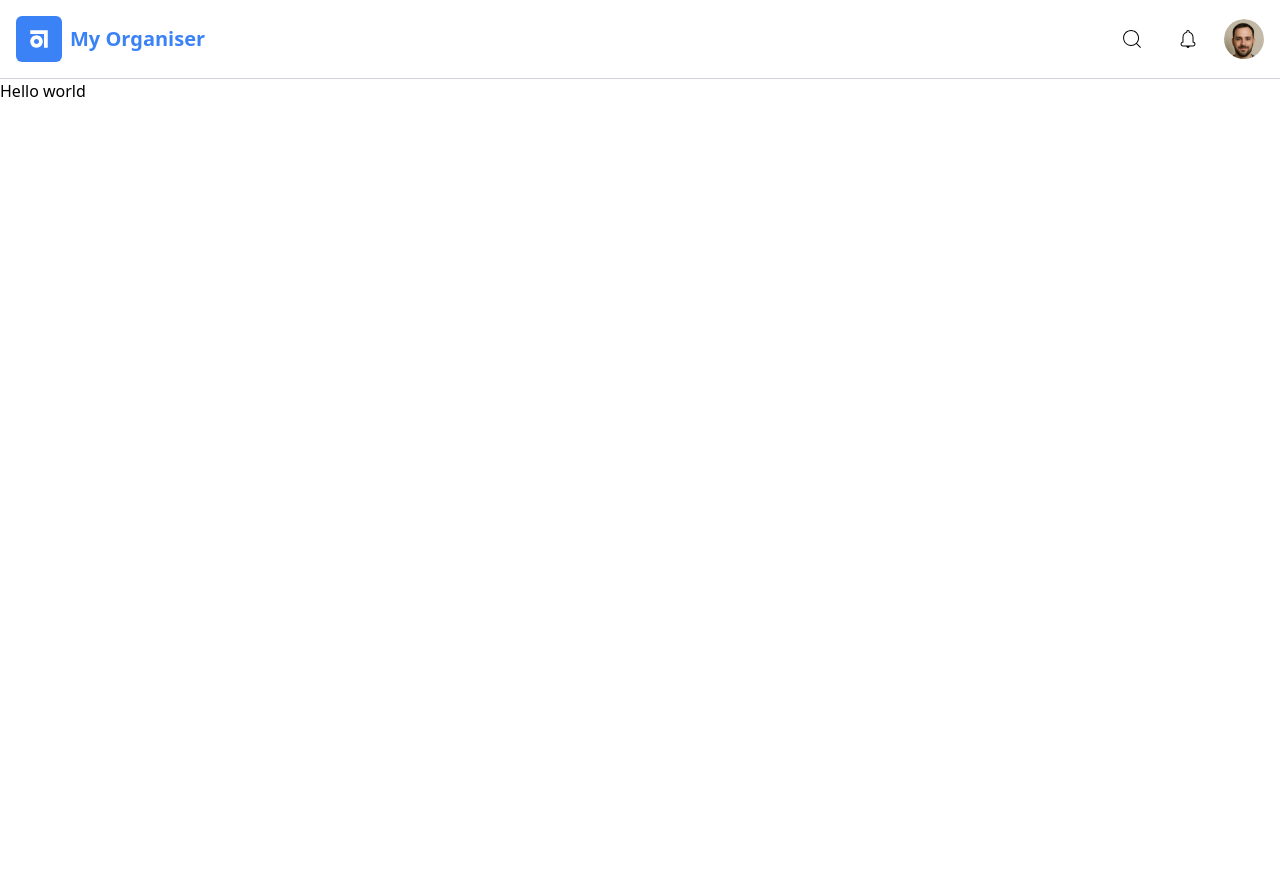
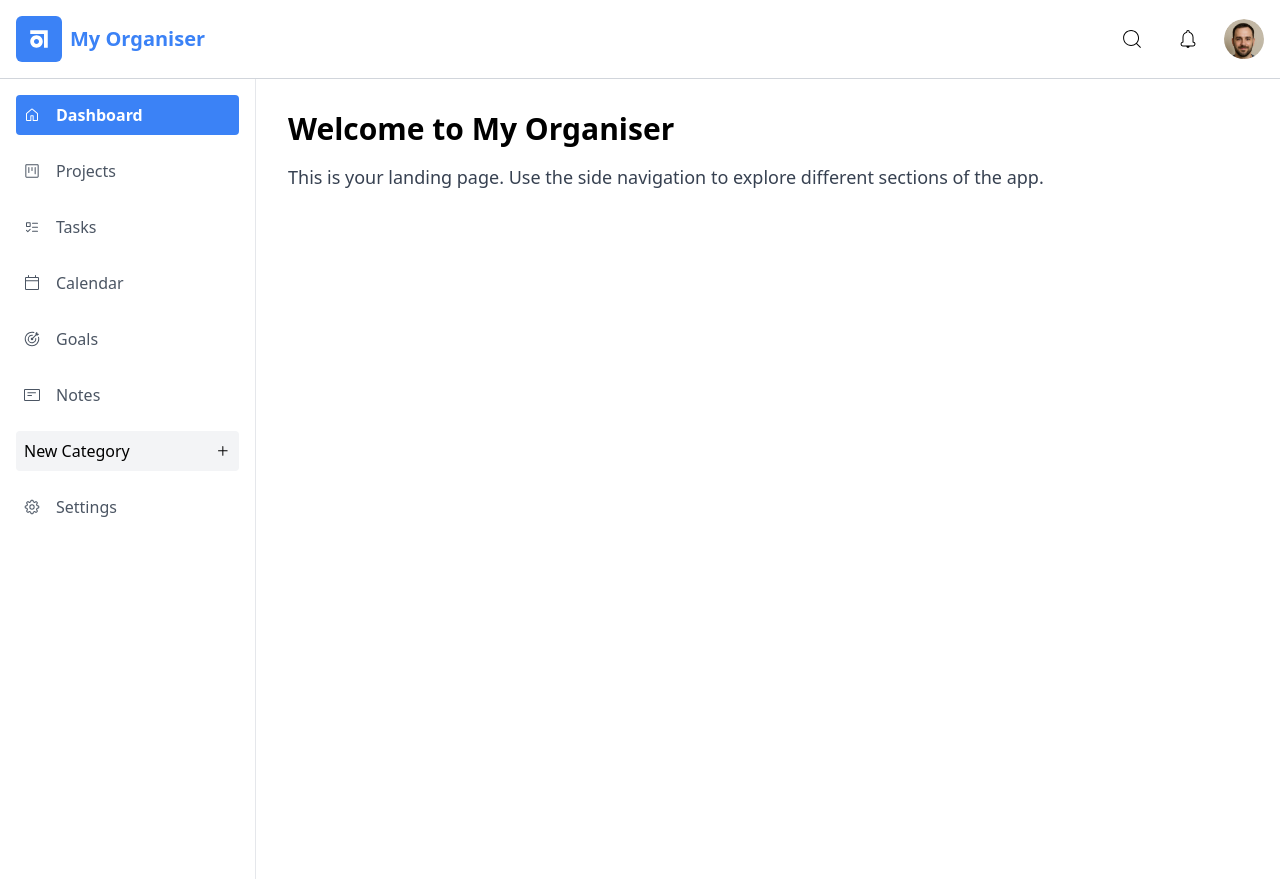
Before and after one commit to Ekpenga9000/personal-organiser, a React (Vite) app: page / in a window 1280 px wide. Before the commit the page ends 800 px from the top, so only its background shows below. Built offline with nearby package versions, Linux system fonts and the light colour scheme.

Commit message:
Design side nav bar.

```diff
--- /dev/null
+++ b/src/components/SideNav.tsx
@@ -0,0 +1,27 @@
+import { useState } from "react";
+import { GoHome, GoTasklist, GoProject, GoGear, GoCalendar, GoGoal, GoNote, GoPlus } from "react-icons/go";
+
+const SideNav = () => {
+    const [isClicked, setIsClicked] = useState("Dashboard");
+
+   const handleClick = (item: string) => {
+     setIsClicked(item);
+   }
+    return (
+        <section className="w-64 h-full p-4 border-r border-gray-200 min-h-screen">
+            <ul className="space-y-4">
+                <li className={ isClicked === "Dashboard" ? "side-nav-item side-nav-item--clicked" : "side-nav-item"} onClick={() => handleClick("Dashboard")}><GoHome /> Dashboard</li>
+                <li className={ isClicked === "Projects" ? "side-nav-item side-nav-item--clicked" : "side-nav-item"} onClick={() => handleClick("Projects")}><GoProject /> Projects</li>
+                <li className={ isClicked === "Tasks" ? "side-nav-item side-nav-item--clicked" : "side-nav-item"} onClick={() => handleClick("Tasks")}><GoTasklist /> Tasks</li>
+                <li className={ isClicked === "Calendar" ? "side-nav-item side-nav-item--clicked" : "side-nav-item"} onClick={() => handleClick("Calendar")}><GoCalendar /> Calendar</li>
+                <li className={ isClicked === "Goals" ? "side-nav-item side-nav-item--clicked" : "side-nav-item"} onClick={() => handleClick("Goals")}><GoGoal /> Goals</li>
+                <li className={ isClicked === "Notes" ? "side-nav-item side-nav-item--clicked" : "side-nav-item"} onClick={() => handleClick("Notes")}><GoNote /> Notes</li>
+                <li className="flex items-center cursor-pointer justify-between bg-gray-100 p-2 rounded">New Category <GoPlus /></li>
+
+                <li className="side-nav-item"> <GoGear /> Settings</li>
+            </ul>
+        </section>
+    )
+}
+
+export default SideNav
--- a/src/index.css
+++ b/src/index.css
@@ -7,3 +7,11 @@
 .nav-item {
     @apply p-2 hover:bg-gray-100 rounded-full hover:ease-in-out hover:duration-200 flex items-center justify-between;
 }
+
+.side-nav-item{
+    @apply p-2 cursor-pointer hover:bg-gray-100 rounded hover:ease-in-out hover:duration-200 flex items-center gap-4 text-gray-600;
+}
+
+.side-nav-item--clicked{
+    @apply bg-blue-500 text-white font-semibold hover:bg-blue-600;
+}
--- a/src/pages/Landing.tsx
+++ b/src/pages/Landing.tsx
@@ -1,6 +1,14 @@
+import Sidebar from "../components/SideNav"
+
 const Landing = () => {
   return (
-    <div>Hello world</div>
+    <section className="flex">
+      <Sidebar />
+      <div className="flex-1 p-8">
+        <h2 className="text-3xl font-bold mb-4">Welcome to My Organiser</h2>
+        <p className="text-lg text-gray-700">This is your landing page. Use the side navigation to explore different sections of the app.</p>
+      </div>
+    </section>
   )
 }
 
```
